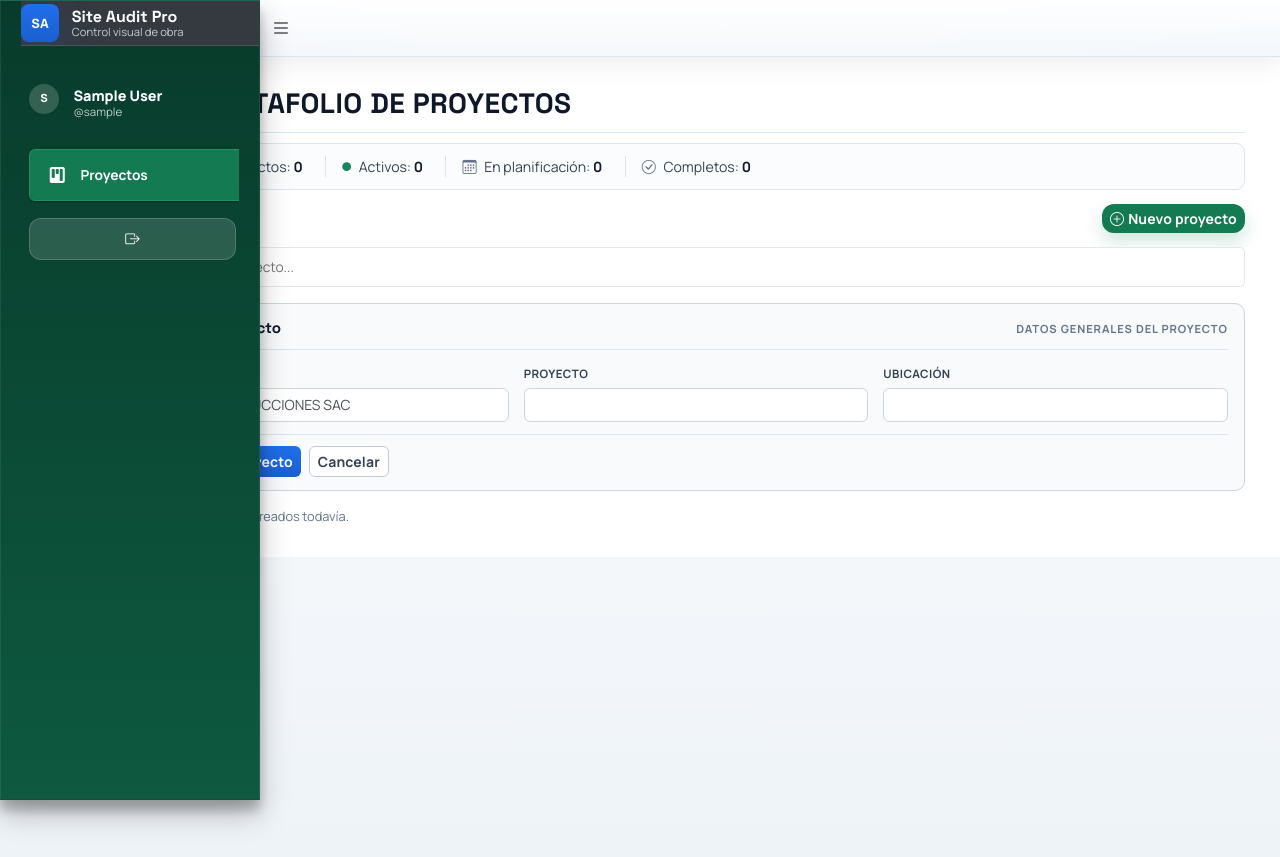
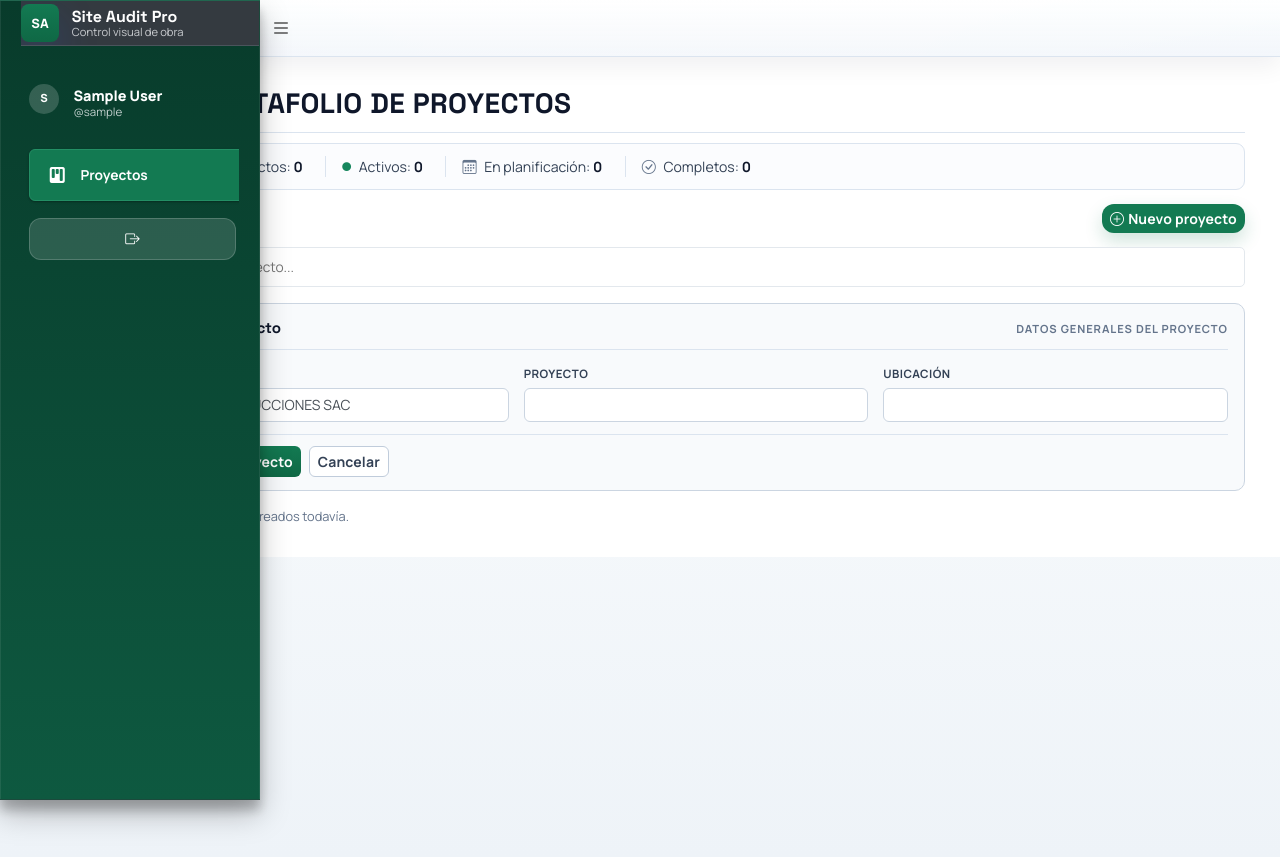
Before and after one commit to vdcconstrucciones123-doc/Control-de-proyectos, a Django app: page /proyecto/1/ in a window 1280 px wide. Run offline with Django 5.2, Linux system fonts and the light colour scheme; the visitor is signed in with stand-in values (Sample User, id 1); data comes from the database, SQL or seed files in the repository; data that the repository does not hold is empty; some libraries are stand-ins or nearby versions.

Commit message:
Apply VDC green theme across application

```diff
--- a/static/report_app/styles.css
+++ b/static/report_app/styles.css
@@ -33,7 +33,7 @@ textarea {
 
 .form-select:focus,
 textarea:focus {
-  border-color: #60a5fa !important;
+  border-color: #62a887 !important;
   box-shadow: var(--focus-ring) !important;
   transform: none;
 }
@@ -521,7 +521,7 @@ body:not(.sidebar-collapse) .app-main {
 }
 
 .profile-avatar-large:focus-visible {
-  outline: 3px solid rgba(31, 111, 235, 0.25);
+  outline: 3px solid rgba(19, 122, 82, 0.25);
   outline-offset: 3px;
 }
 
@@ -986,7 +986,7 @@ body:not(.sidebar-collapse) .app-main {
 
 .project-edit-card-compact .form-control:focus {
   border-color: var(--primary);
-  box-shadow: 0 0 0 0.16rem rgba(31, 111, 235, 0.14);
+  box-shadow: 0 0 0 0.16rem rgba(19, 122, 82, 0.14);
 }
 
 .project-form-actions {
@@ -1615,7 +1615,7 @@ body:not(.sidebar-collapse) .app-main {
 
 .dashboard-project-image:hover,
 .dashboard-project-image:focus-visible {
-  outline: 3px solid rgba(31, 111, 235, 0.2);
+  outline: 3px solid rgba(19, 122, 82, 0.2);
   outline-offset: 2px;
 }
 
--- a/static/report_app/theme.css
+++ b/static/report_app/theme.css
@@ -4,15 +4,15 @@
   --font-sans: "Manrope", "Segoe UI", Roboto, Helvetica, Arial, sans-serif;
   --font-display: "Space Grotesk", var(--font-sans);
 
-  --brand-950: #0b1324;
-  --brand-900: #10203f;
-  --brand-800: #17315f;
-  --brand-700: #1d4f91;
-  --primary: #1f6feb;
-  --primary-dark: #1b5fd0;
-  --primary-darker: #164da8;
-  --primary-light: #edf5ff;
-  --primary-soft: #dbeafe;
+  --brand-950: #06251b;
+  --brand-900: #083b2b;
+  --brand-800: #0b533b;
+  --brand-700: #137a52;
+  --primary: #137a52;
+  --primary-dark: #0f6845;
+  --primary-darker: #0a5237;
+  --primary-light: #edf8f2;
+  --primary-soft: #d7f0e2;
   --accent: #0f9d8f;
   --accent-soft: #d9f6f1;
 
@@ -36,13 +36,13 @@
 
   --shadow-card: 0 18px 42px rgba(15, 23, 42, 0.07);
   --shadow-hero: 0 28px 72px rgba(15, 23, 42, 0.12);
-  --shadow-hover: 0 18px 38px rgba(31, 111, 235, 0.14);
-  --focus-ring: 0 0 0 0.24rem rgba(31, 111, 235, 0.18);
+  --shadow-hover: 0 18px 38px rgba(19, 122, 82, 0.16);
+  --focus-ring: 0 0 0 0.24rem rgba(19, 122, 82, 0.2);
 
   --gradient-brand: linear-gradient(145deg, var(--brand-950) 0%, var(--brand-900) 42%, var(--brand-700) 100%);
   --gradient-primary: linear-gradient(180deg, var(--primary) 0%, var(--primary-dark) 100%);
   --gradient-primary-hover: linear-gradient(180deg, var(--primary-dark) 0%, var(--primary-darker) 100%);
-  --gradient-page: radial-gradient(circle at top left, rgba(31, 111, 235, 0.18), transparent 28%),
+  --gradient-page: radial-gradient(circle at top left, rgba(19, 122, 82, 0.14), transparent 28%),
     radial-gradient(circle at top right, rgba(15, 157, 143, 0.10), transparent 24%),
     linear-gradient(180deg, #f3f8ff 0%, var(--surface-soft) 44%, var(--surface-muted) 100%);
 
@@ -50,7 +50,7 @@
   --bs-body-color: var(--text);
   --bs-body-bg: transparent;
   --bs-primary: var(--primary);
-  --bs-primary-rgb: 31, 111, 235;
+  --bs-primary-rgb: 19, 122, 82;
   --bs-secondary-color: var(--text-secondary);
   --bs-border-color: var(--border);
   --bs-border-radius: var(--radius-sm);
@@ -64,6 +64,6 @@ body[data-app-theme="site-audit"] {
 }
 
 body[data-app-theme="site-audit"] ::selection {
-  background: rgba(31, 111, 235, 0.2);
+  background: rgba(19, 122, 82, 0.2);
   color: var(--text);
 }
--- a/templates/base.html
+++ b/templates/base.html
@@ -12,7 +12,7 @@
   <link rel="stylesheet" href="https://cdn.jsdelivr.net/npm/@fortawesome/fontawesome-free@6.7.2/css/all.min.css">
   <link rel="stylesheet" href="https://cdn.jsdelivr.net/npm/admin-lte@3.2/dist/css/adminlte.min.css">
   <link rel="stylesheet" href="https://cdn.jsdelivr.net/npm/bootstrap-icons@1.10.5/font/bootstrap-icons.css">
-  <link rel="stylesheet" href="{% static 'report_app/theme.css' %}?v=1">
+  <link rel="stylesheet" href="{% static 'report_app/theme.css' %}?v=2">
   <link rel="stylesheet" href="{% static 'report_app/styles.css' %}?v=50">
   {% block extra_head %}{% endblock %}
 </head>
```
